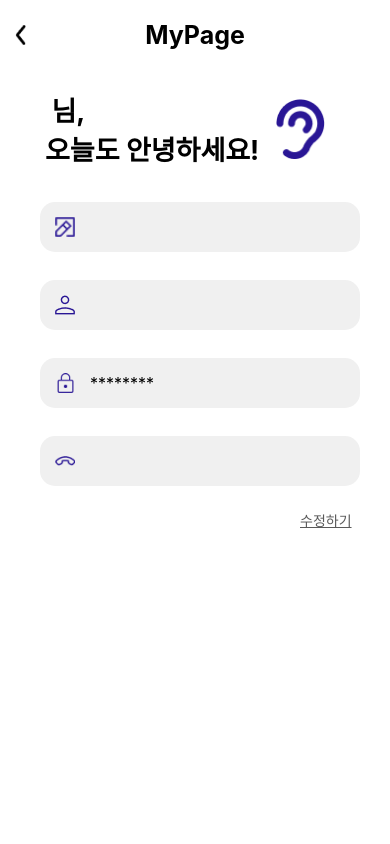
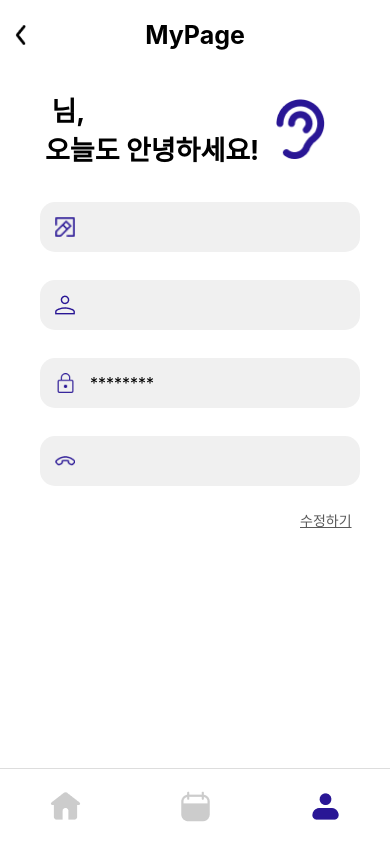
Before and after one commit to AACAPPELLA/Harmony-ReactNative, a React Native app: screen /MyPage in a window 390 px wide. Built offline with nearby package versions, Linux system fonts and the light colour scheme; no server answers.

Commit message:
💄 MyPage 내비바 추가

```diff
--- a/screens/MyPage.tsx
+++ b/screens/MyPage.tsx
@@ -28,7 +28,6 @@ const MyPage = () => {
   const fetchUserData = async () => {
     try {
       const token = await AsyncStorage.getItem('accessToken');
-      console.log('Retrieved Token:', token); // 토큰 값 출력
       const response = await api.get('/users', {
         headers: {
           Authorization: `Bearer ${token}`,
@@ -233,6 +232,21 @@ const MyPage = () => {
           )}
         </View>
       </ScrollView>
+
+      {/* Conditionally render the footer navigation bar */}
+      {!isEditing && (
+        <View style={styles.footer}>
+          <TouchableOpacity style={styles.footerButton} onPress={() => navigation.navigate('Home')}>
+            <Image source={require('../assets/home-icon-gray.png')} style={styles.footerIcon} />
+          </TouchableOpacity>
+          <TouchableOpacity style={styles.footerButton} onPress={() => navigation.navigate('Calendar')}>
+            <Image source={require('../assets/calendar-icon-gray.png')} style={styles.footerIcon} />
+          </TouchableOpacity>
+          <TouchableOpacity style={styles.footerButton} onPress={() => navigation.navigate('MyPage')}>
+            <Image source={require('../assets/settings-icon-navy.png')} style={styles.footerIcon} />
+          </TouchableOpacity>
+        </View>
+      )}
     </View>
   );
 };
@@ -360,6 +374,21 @@ const styles = StyleSheet.create({
     fontSize: 16,
     fontWeight: 'bold',
   },
+  footer: {
+    flexDirection: 'row',
+    justifyContent: 'space-around',
+    paddingVertical: 20,
+    borderTopWidth: 1,
+    borderTopColor: '#ddd',
+    width: '100%',
+  },
+  footerButton: {
+    alignItems: 'center',
+  },
+  footerIcon: {
+    width: 35,
+    height: 35,
+  },
 });
 
 export default MyPage;
```
Also changed, not shown: assets/settings-icon-navy.png (added).
